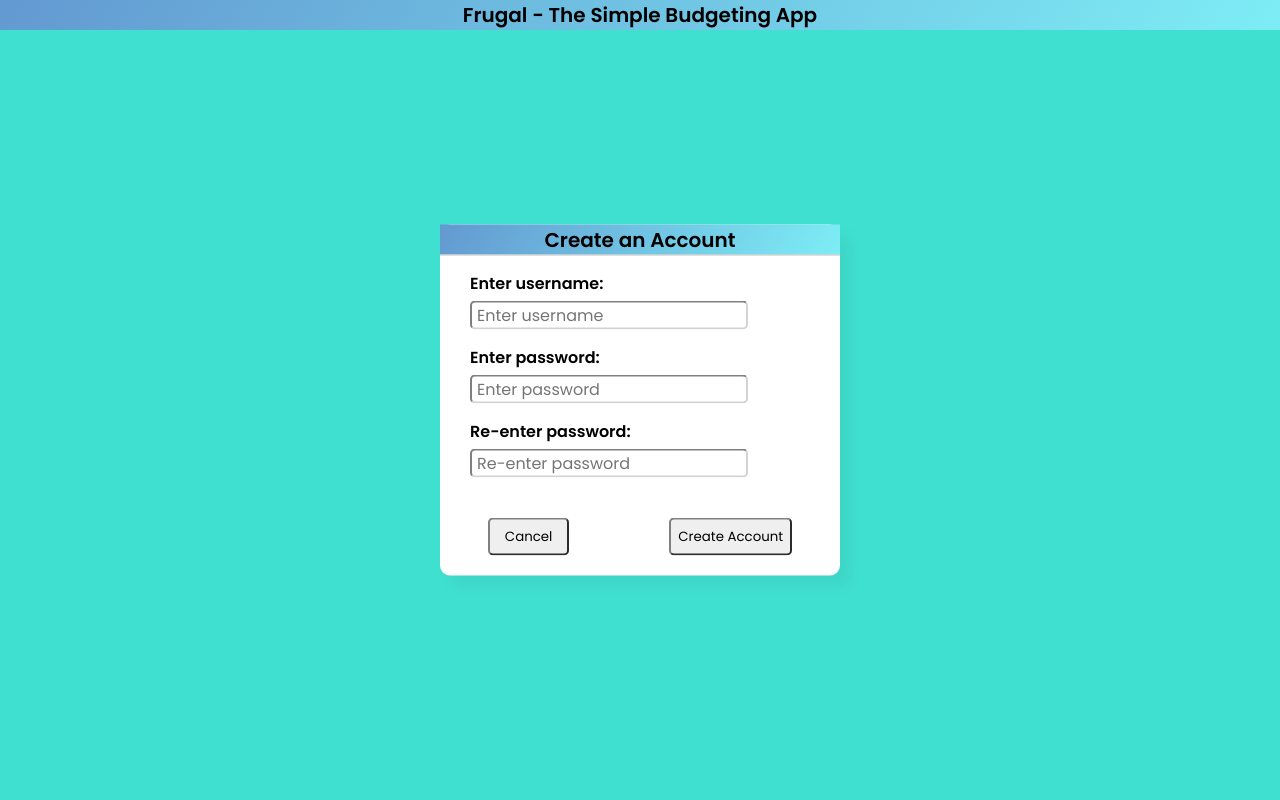
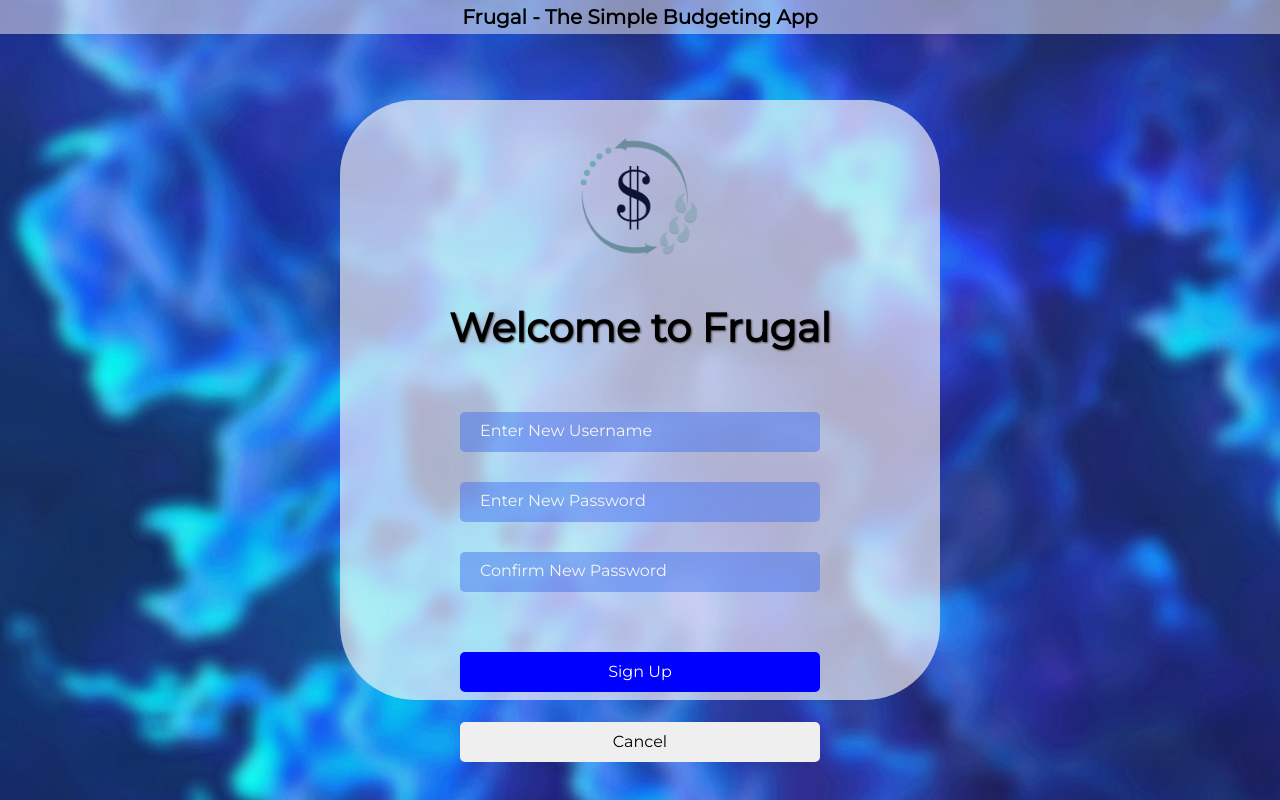
Before and after one commit to demimao/unit_testing, an Electron app: page source/electron/create_account/create_account.html in a window 1280 px wide. Drawn offline with Linux system fonts and the light colour scheme.

Commit message:
revamped create account page according to design

```diff
--- a/source/electron/create_account/create_account.css
+++ b/source/electron/create_account/create_account.css
@@ -1,86 +1,119 @@
-@import url('https://fonts.googleapis.com/css2?family=Noto+Sans:wght@700&family=Poppins:wght@400;500;600&display=swap');
+@import url('https://fonts.googleapis.com/css?family=Montserrat');
+
 *{
   margin: 0;
   padding: 0;
   box-sizing: border-box;
-  font-family: "Poppins", sans-serif;
 }
+
 body{
   margin: 0;
   padding: 0;
-  background: linear-gradient(120deg,#40E0D0, #40E0D0);
   height: 100vh;
   overflow: hidden;
+  background-image: url("../assets/images/starter-background.png");
+  background-size: cover;
 }
+
+h1{
+  text-align: center;
+  padding: 5px 0;
+  background: rgba(245, 244, 244, 0.5);
+  font-family: 'Montserrat';
+  font-size: 20px;
+}
+
+/* white modal */
+.main_content {
+  display: flex;
+  flex-direction: column;
+  position: absolute;
+  max-height: 75vh;
+  top: 50%;
+  left: 50%;
+  width: 30%;
+  transform: translate(-50%, -50%);
+  background: rgba(250, 248, 248, 0.65);
+  border-radius: 75px;
+  padding-top: 3%;
+  padding-bottom: 4%;
+  width: fit-content;
+  block-size: fit-content;
+}
+
+/* logo */
+.main_content img[src="../assets/Logos/Logo (light).png"] {
+  display: block;
+  margin-left: auto;
+  margin-right: auto;
+  max-width: 20%;
+  height: auto;
+  filter: brightness(85%);
+}
+
+.main_content h2 {
+  text-align: center;
+  margin-top: 8%;
+  margin-bottom: 10%;
+  font-family: 'Montserrat';
+  font-size: 40px;
+  text-shadow: 1px 1px 2px rgb(77, 76, 76);
+}
+
 .create_account_form {
   display: flex;
   flex-direction: column;
-  position: absolute;
-  top: 50%;
-  left: 50%;
-  transform: translate(-50%, -50%);
-  width: 400px;
-  background: white;
-  border-radius: 10px;
-  box-shadow: 10px 10px 15px rgba(0,0,0,0.05);
-}
-h1{
-  text-align: center;
-  padding: 0px 0;
-  background: linear-gradient(120deg,#6399d1, #7dedf5);
-  font-size: 20px;
-}
-.create_account_form h1{
-  text-align: center;
-  border-bottom: 1px solid silver;
 }
 
-.login_cred {
-  margin-top: 15px;
-  margin-left: 30px;
+/* input styling */
+.form_input {
+  margin: auto;
+  display: block;
+  color: white;
+  width: 60%;
+  height: 40px;
+  border: none;
+  outline: none;
+  background:  rgba(71, 116, 240, 0.5);
+  border-radius: 5px;
+  margin-bottom: 5%;
+  text-indent: 20px;
+
+}
+
+.form_input:hover {
+  background:  rgba(71, 116, 240, 0.4);
+}
+
+::placeholder {
+  color: whitesmoke;
+  font-family: 'Montserrat';
   font-size: 16px;
 }
 
-p {
-  margin-bottom: 5px;
+input:focus::placeholder{
+  color: transparent;
+  transition-duration: 0.4s;
 }
 
-input {
-  width: 75%;
-  padding: 0 5px;
+/* button styling */
+button {
+  width: 60%;
+  height: 40px;
+  margin: auto;
+  margin-top: 5%;
+  border-radius: 5px;
+  border: none;
+  cursor: pointer;
+  font-family: 'Montserrat';
   font-size: 16px;
-  background: none;
-  outline: none;
-  border-color: lightgray;
-  border-radius: 5px;
-
 }
 
-.buttons {
-  display: flex;
-  flex-direction: row;
-  gap: 100px;
-  margin-top: 40px;
-  margin-bottom: 20px;
-  align-self: center;
+button:hover {
+  transform: scale(1.05);
 }
 
-button {
-  padding: 7px;
-  border-radius: 5px;
-  border-color: gray;
-  cursor: pointer;
-  transition-duration: 0.4s;
+.createBtn {
+  color: white;
+  background-color: blue;
 }
-.cancelbtn {
-  padding: 0px 15px 0px 15px;
-}
-.cancelbtn:hover {
-  background-color: #dd7973;
-  border-color: black;
-}
-
-.createBtn:hover {
-  background-color: #33b249;
-  border-color: black;
-}
--- a/source/electron/create_account/create_account.html
+++ b/source/electron/create_account/create_account.html
@@ -5,41 +5,22 @@
   <meta http-equiv="X-UA-Compatible" content="IE=edge">
   <meta name="viewport" content="width=device-width, initial-scale=1.0">
   <link rel="stylesheet" href="create_account.css" class="rel">
+  <script src="create_account.js"></script>
   <title>Frugal - The Simple Budgeting App</title>
 </head>
   <body>
     <script src="create_account.js"></script>
     <h1>Frugal - The Simple Budgeting App </h1>
+    <div class="main_content">
+      <img src="../assets/Logos/Logo (light).png" alt="logo">
+      <h2>Welcome to Frugal </h2>
       <div class="create_account_form">
-            <h1>Create an Account </h1>
-            <div class="login_cred">
-                <p><b>Enter username:</b></p>
-                <input type="text" placeholder="Enter username" name="username" id="user" required>
+        <input class="form_input" type="text" placeholder="Enter New Username" name="username" id="user" required>
+        <input class="form_input" type="text" placeholder="Enter New Password" name="password" id="password" required>
+        <input class="form_input" type="text" placeholder="Confirm New Password" name="repeat_password" required>
+        <button type="submit" class="createBtn" onclick="sampleClick()" id="create">Sign Up</button>
+        <button type="button" class="cancelbtn" onclick="history.back()">Cancel</button>
       </div>
-            <div class="login_cred">
-                <p><b>Enter password:</b></p>
-                <input type="text" placeholder="Enter password" name="password" id="pass_word" required>
     </div>
-            <div class="login_cred">
-                <p><b>Re-enter password:</b></p>
-                <input type="text" placeholder="Re-enter password" name="repeat_password" required>
-            </div>
-            <div class="buttons">
-                <button type="button" class="cancelbtn" onclick="history.back()">Cancel</button>
-                <button type="submit" class="createBtn" onclick="sampleClick()" id="create">Create Account</button>
-            </div>
-            <script>
-                function sampleClick() {
-                varbtnX = document.getElementById("create");
-                user = document.getElementById('user').value;
-                pass = document.getElementById('pass_word').value;
-                console.log(user);
-                console.log(pass);
-                console.log(store.store);
-                }
-            </script>
-
-        </div>
-
   </body>
 </html>
--- a/source/electron/create_account/create_account.js
+++ b/source/electron/create_account/create_account.js
@@ -0,0 +1,8 @@
+function sampleClick() {
+    varbtnX = document.getElementById("create");
+    user = document.getElementById('user').value;
+    pass = document.getElementById('pass_word').value;
+    console.log(user);
+    console.log(pass);
+    console.log(store.store);
+}
```
Also changed, not shown: source/electron/assets/images/starter-background-2.png (added). Lines whose indentation alone changed are shown as unchanged.
